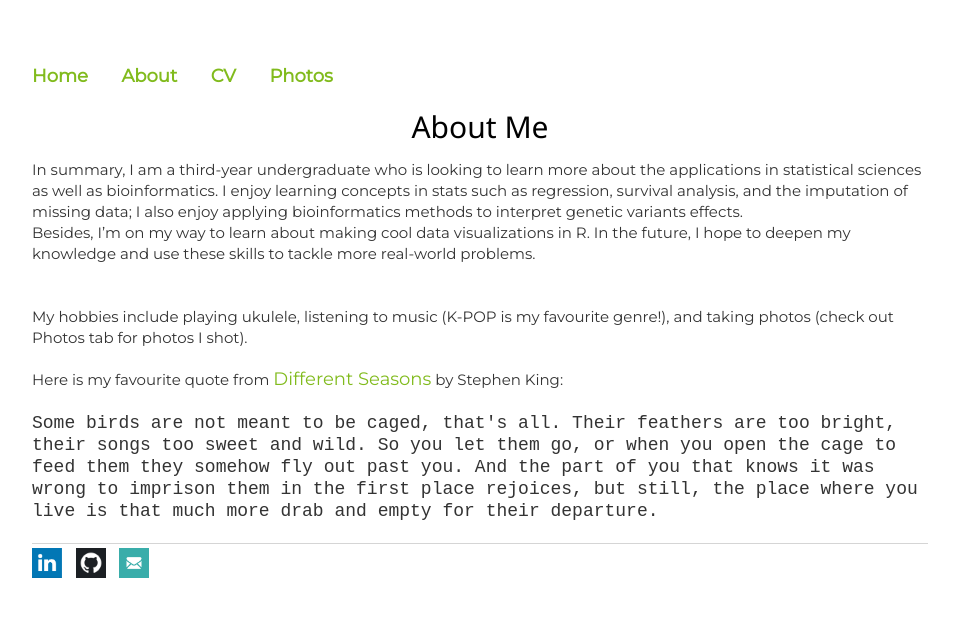
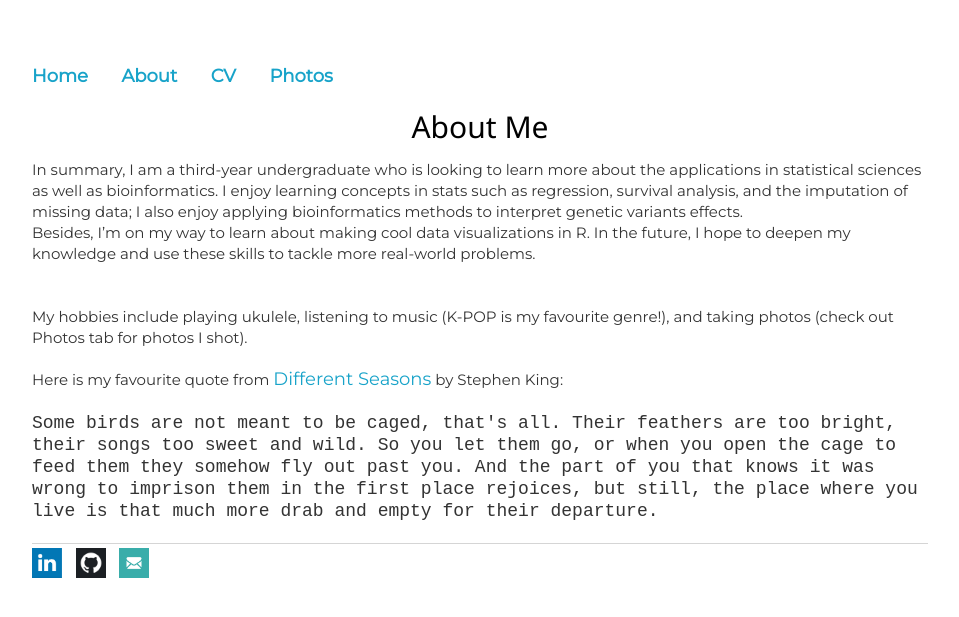
Before and after one commit to Bilin22/Bilin22.github.io, a Jekyll site: the page built from about.md, in a window 1280 px wide. Shown: the top 617 px of the page, without its empty margins (160-1119 px from the left). Built offline with Jekyll 4.4.1, drawn with Linux system fonts in a browser that asks for light colours.

```diff
--- a/css/main.css
+++ b/css/main.css
@@ -22,7 +22,7 @@
 a {
     text-decoration: none;
     font-size: 1.2rem;
-    color: #81bb1d;
+    color: #18a3c9;
 }
 a:hover {
     text-decoration: underline;
```
